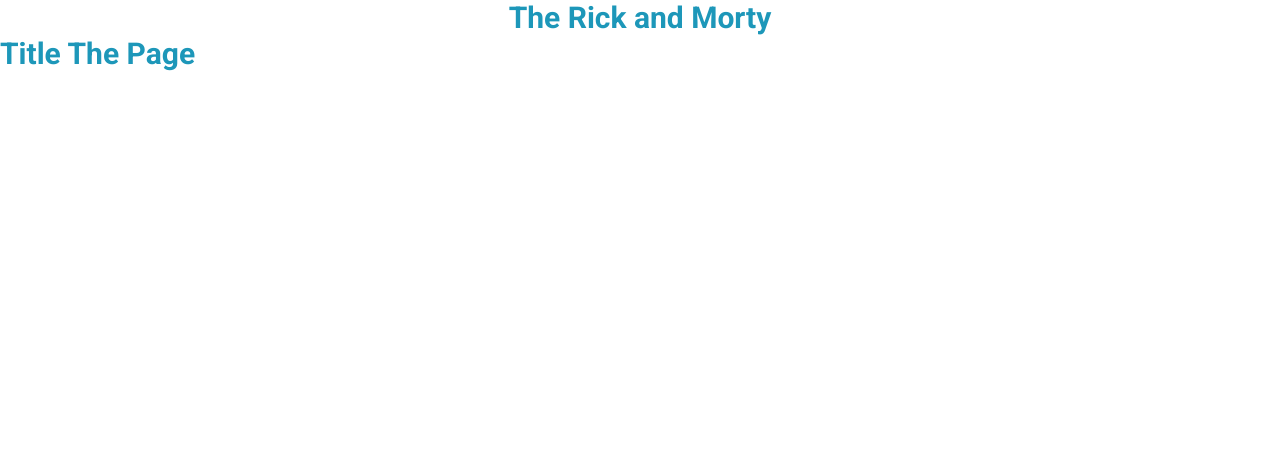
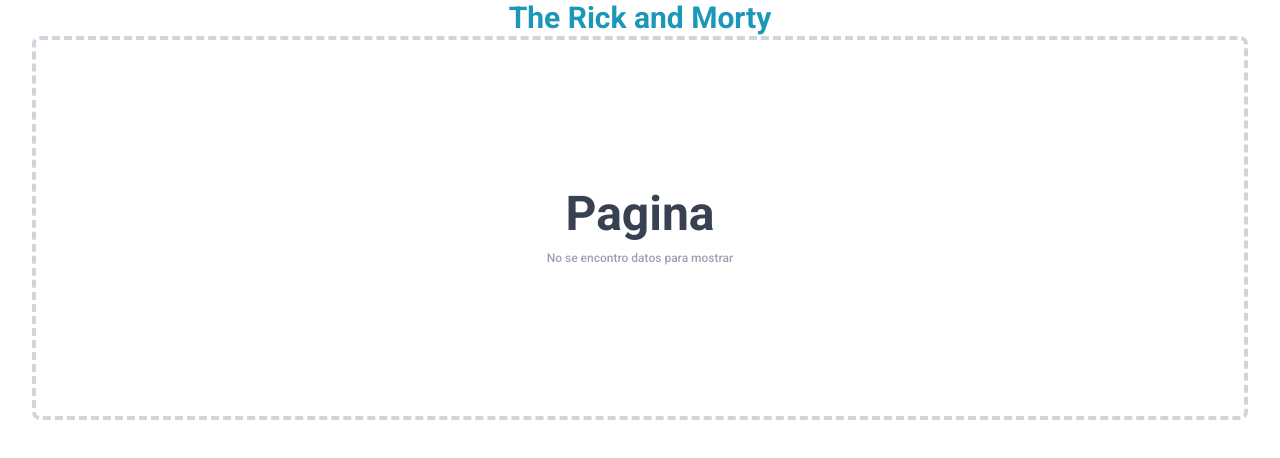
Before and after one commit to jonmid/the-rick-and-morty, a React (Vite) app: page / in a window 1280 px wide. Shown: the top 458 px of the page. Built offline with nearby package versions, Linux system fonts and the light colour scheme.

Commit message:
[add] creacion de componente vacio para cuando no se encuentre datos

```diff
--- a/src/app/App.tsx
+++ b/src/app/App.tsx
@@ -1,11 +1,11 @@
 import React from 'react'
-import { TitlePage } from './components/TitlePage'
+import { Empty } from './components/Empty'
 
 function App() {
   return (
     <div>
       <h1 className='text-center text-3xl text-app-600 font-bold'>The Rick and Morty</h1>
-      <TitlePage title='Title The Page' />
+      <Empty title='Pagina' message='No se encontro datos para mostrar' />
     </div>
   )
 }
--- /dev/null
+++ b/src/app/components/Empty.tsx
@@ -0,0 +1,23 @@
+import React from 'react'
+
+import './../styles/empty.css'
+
+type EmptyProps = {
+  title: string
+  message: string
+}
+
+const Empty = ({ title, message }: EmptyProps) => {
+  return (
+    <div className='empty'>
+      <div className='empty__border'>
+        <div className='empty__info'>
+          <h1>{title}</h1>
+          <p>{message}</p>
+        </div>
+      </div>
+    </div>
+  )
+}
+
+export { Empty }
--- /dev/null
+++ b/src/app/styles/empty.css
@@ -0,0 +1,19 @@
+.empty {
+  @apply container mx-auto;
+}
+
+.empty__border {
+  @apply flex justify-center items-center mx-8 border-4 border-dashed border-gray-300 rounded-lg h-96;
+}
+
+.empty__info {
+  @apply flex flex-col place-items-center;
+}
+
+.empty__info h1 {
+  @apply text-5xl font-bold text-gray-700;
+}
+
+.empty__info p {
+  @apply mt-3 text-xs font-medium text-gray-400;
+}
```
